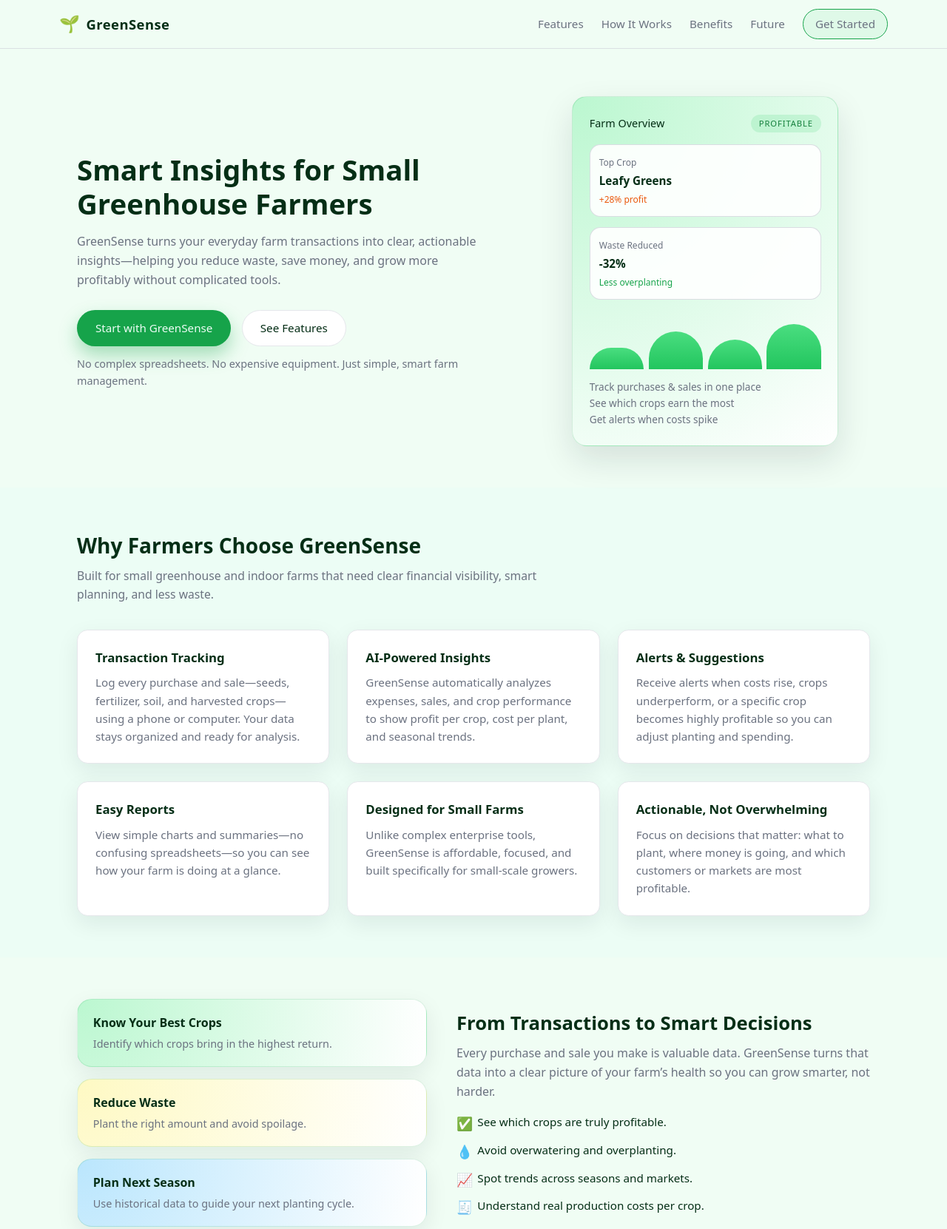
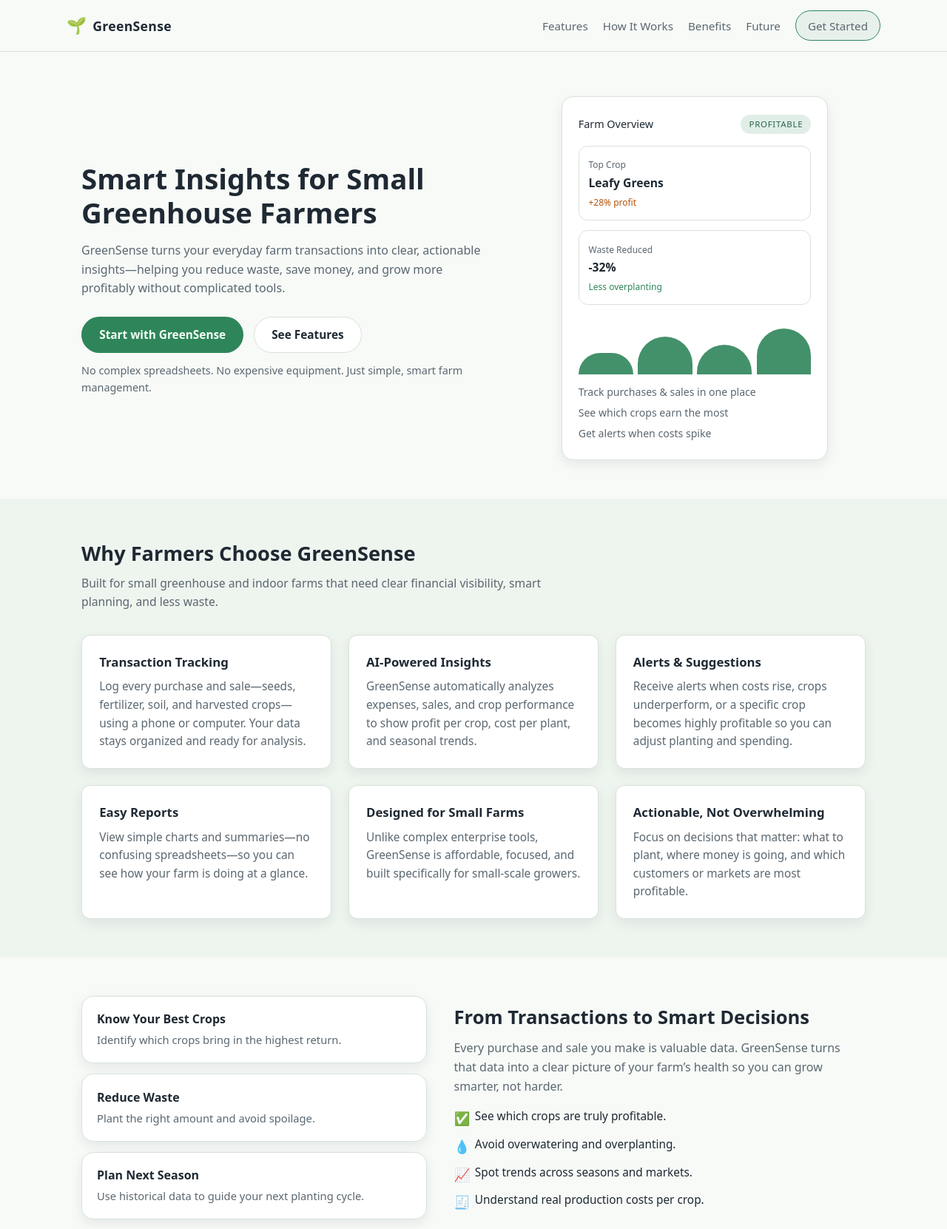
Before and after one commit to rekorou/ToledoLanding, a plain HTML site: page index.html in a window 1280 px wide. Shown: the top 1661 px of the page at 74% size. Drawn offline with Linux system fonts and the light colour scheme.

Commit message:
Simplify landing page styling

```diff
--- a/styles.css
+++ b/styles.css
@@ -7,21 +7,18 @@
 }
 
 :root {
-    --gs-bg: #f0fdf4;
-    --gs-bg-soft: #ecfdf5;
+    --gs-bg: #f7faf7;
+    --gs-bg-soft: #eef5ef;
     --gs-surface: #ffffff;
-    --gs-primary: #16a34a;
-    --gs-primary-dark: #15803d;
-    --gs-primary-soft: #bbf7d0;
-    --gs-accent: #22c55e;
-    --gs-text: #052e16;
-    --gs-muted: #6b7280;
-    --gs-border: #e5e7eb;
-    --gs-radius-lg: 1.25rem;
-    --gs-radius-md: 0.9rem;
+    --gs-primary: #2f855a;
+    --gs-primary-dark: #276749;
+    --gs-text: #1f2933;
+    --gs-muted: #5b6770;
+    --gs-border: #d9e2d9;
+    --gs-radius-lg: 1rem;
+    --gs-radius-md: 0.75rem;
     --gs-radius-pill: 999px;
-    --gs-shadow-soft: 0 18px 45px rgba(15, 23, 42, 0.12);
-    --gs-shadow-card: 0 10px 30px rgba(15, 23, 42, 0.08);
+    --gs-shadow-card: 0 6px 16px rgba(31, 41, 51, 0.08);
 }
 
 html {
@@ -48,11 +45,10 @@
 
 .container {
     width: 100%;
-    max-width: 1120px;
+    max-width: 1100px;
     margin: 0 auto;
-    padding: 0 1.5rem;
+    padding: 0 1.25rem;
 }
-
 
 .sr-only {
     position: absolute;
@@ -65,22 +61,19 @@
     border: 0;
 }
 
-
-
 .header {
     position: sticky;
     top: 0;
     z-index: 20;
-    background: rgba(240, 253, 244, 0.9);
-    backdrop-filter: blur(14px);
-    border-bottom: 1px solid rgba(209, 213, 219, 0.7);
+    background: var(--gs-bg);
+    border-bottom: 1px solid var(--gs-border);
 }
 
 .header__content {
     display: flex;
     align-items: center;
     justify-content: space-between;
-    padding: 0.75rem 0;
+    padding: 0.9rem 0;
 }
 
 .logo {
@@ -88,33 +81,32 @@
     align-items: center;
     gap: 0.5rem;
     font-weight: 700;
-    letter-spacing: 0.03em;
+    letter-spacing: 0.02em;
     color: var(--gs-text);
 }
 
 .logo__icon {
-    font-size: 1.4rem;
+    font-size: 1.35rem;
 }
 
 .logo__text {
-    font-size: 1.15rem;
+    font-size: 1.1rem;
 }
 
 .nav {
     display: flex;
     align-items: center;
-    gap: 1.5rem;
+    gap: 1.25rem;
     font-size: 0.95rem;
 }
 
 .nav a {
     color: var(--gs-muted);
-    transition: color 0.2s ease, transform 0.2s ease;
+    transition: color 0.2s ease;
 }
 
 .nav a:hover {
     color: var(--gs-text);
-    transform: translateY(-1px);
 }
 
 .nav__cta {
@@ -122,24 +114,22 @@
     border-radius: var(--gs-radius-pill);
     border: 1px solid var(--gs-primary);
     color: var(--gs-primary-dark);
-    background: rgba(34, 197, 94, 0.08);
+    background: rgba(47, 133, 90, 0.08);
 }
 
-
-
 .hero {
-    padding: 4rem 0 3.5rem;
+    padding: 3.75rem 0 3.25rem;
 }
 
 .hero__content {
     display: grid;
-    grid-template-columns: minmax(0, 1.3fr) minmax(0, 1fr);
-    gap: 3rem;
+    grid-template-columns: minmax(0, 1.2fr) minmax(0, 1fr);
+    gap: 2.75rem;
     align-items: center;
 }
 
 .hero__text h1 {
-    font-size: clamp(2.2rem, 3vw, 2.7rem);
+    font-size: clamp(2.1rem, 3vw, 2.6rem);
     line-height: 1.2;
     margin-bottom: 1rem;
 }
@@ -153,8 +143,8 @@
 .hero__actions {
     display: flex;
     flex-wrap: wrap;
-    gap: 0.9rem;
-    margin: 1.75rem 0 0.75rem;
+    gap: 0.85rem;
+    margin: 1.6rem 0 0.7rem;
 }
 
 .hero__note {
@@ -167,15 +157,14 @@
     justify-content: center;
 }
 
-
 .dash-card {
     width: 100%;
     max-width: 360px;
-    background: radial-gradient(circle at top left, #bbf7d0, #ffffff);
+    background: var(--gs-surface);
     border-radius: var(--gs-radius-lg);
-    box-shadow: var(--gs-shadow-soft);
-    border: 1px solid rgba(22, 163, 74, 0.18);
-    padding: 1.5rem 1.4rem;
+    box-shadow: var(--gs-shadow-card);
+    border: 1px solid var(--gs-border);
+    padding: 1.45rem 1.35rem;
 }
 
 .dash-card__header {
@@ -188,15 +177,15 @@
 }
 
 .pill {
-    padding: 0.2rem 0.7rem;
+    padding: 0.25rem 0.7rem;
     border-radius: var(--gs-radius-pill);
-    font-size: 0.7rem;
+    font-size: 0.72rem;
     text-transform: uppercase;
-    letter-spacing: 0.08em;
+    letter-spacing: 0.06em;
 }
 
 .pill--success {
-    background: rgba(34, 197, 94, 0.15);
+    background: rgba(47, 133, 90, 0.14);
     color: var(--gs-primary-dark);
 }
 
@@ -207,10 +196,10 @@
 }
 
 .dash-metric {
-    background: rgba(255, 255, 255, 0.9);
-    border-radius: 0.9rem;
-    padding: 0.65rem 0.75rem;
-    border: 1px solid rgba(209, 213, 219, 0.8);
+    background: var(--gs-surface);
+    border-radius: var(--gs-radius-md);
+    padding: 0.7rem 0.8rem;
+    border: 1px solid var(--gs-border);
 }
 
 .dash-metric__label {
@@ -221,18 +210,17 @@
 .dash-metric__value {
     font-weight: 600;
     display: block;
-    font-size: 0.95rem;
+    font-size: 0.98rem;
 }
 
 .dash-metric__change {
     font-size: 0.75rem;
-    color: #ea580c;
+    color: #b45309;
 }
 
 .dash-metric__change--good {
-    color: #16a34a;
+    color: var(--gs-primary);
 }
-
 
 .dash-chart {
     display: grid;
@@ -245,7 +233,8 @@
 
 .dash-chart__bar {
     border-radius: 999px 999px 0 0;
-    background: linear-gradient(to top, #22c55e, #4ade80);
+    background: var(--gs-primary);
+    opacity: 0.9;
 }
 
 .dash-chart__bar--1 {
@@ -263,14 +252,14 @@
 
 .dash-list {
     list-style: none;
-    font-size: 0.85rem;
+    font-size: 0.88rem;
     color: var(--gs-muted);
+    display: grid;
+    gap: 0.35rem;
 }
 
-
-
 .section {
-    padding: 3.5rem 0;
+    padding: 3.25rem 0;
 }
 
 .section--light {
@@ -278,21 +267,21 @@
 }
 
 .section--soft {
-    background: #f9fafb;
+    background: #f4f7f4;
 }
 
 .section--cta {
-    background: linear-gradient(135deg, #16a34a, #15803d);
-    color: #ecfdf5;
+    background: var(--gs-primary);
+    color: #f4fff7;
 }
 
 .section__header {
     max-width: 640px;
-    margin-bottom: 2.2rem;
+    margin-bottom: 2rem;
 }
 
 .section__header h2 {
-    font-size: 1.75rem;
+    font-size: 1.7rem;
     margin-bottom: 0.4rem;
 }
 
@@ -301,11 +290,9 @@
     color: var(--gs-muted);
 }
 
-
-
 .grid {
     display: grid;
-    gap: 1.5rem;
+    gap: 1.4rem;
 }
 
 .grid--3 {
@@ -315,16 +302,16 @@
 .card {
     background: var(--gs-surface);
     border-radius: var(--gs-radius-md);
-    padding: 1.5rem;
+    padding: 1.45rem;
     border: 1px solid var(--gs-border);
     box-shadow: var(--gs-shadow-card);
-    font-size: 0.95rem;
+    font-size: 0.96rem;
 }
 
 .card--soft {
     box-shadow: none;
     border-style: dashed;
-    background: #f9fafb;
+    background: #f7faf7;
 }
 
 .card h3 {
@@ -336,36 +323,31 @@
     color: var(--gs-muted);
 }
 
-
-
 .visual__content {
     display: grid;
-    grid-template-columns: minmax(0, 1.1fr) minmax(0, 1.3fr);
-    gap: 2.5rem;
+    grid-template-columns: minmax(0, 1.05fr) minmax(0, 1.25fr);
+    gap: 2.25rem;
     align-items: center;
 }
 
 .visual__image {
     display: grid;
-    gap: 1rem;
+    gap: 0.9rem;
 }
 
 .visual-card {
     border-radius: var(--gs-radius-lg);
-    padding: 1.2rem 1.3rem;
+    padding: 1.15rem 1.25rem;
     color: var(--gs-text);
     box-shadow: var(--gs-shadow-card);
-    border: 1px solid rgba(22, 163, 74, 0.15);
+    border: 1px solid var(--gs-border);
+    background: var(--gs-surface);
 }
 
-.visual-card--primary {
-    background: radial-gradient(circle at top left, #bbf7d0, #ffffff);
-}
-.visual-card--secondary {
-    background: radial-gradient(circle at top left, #fef9c3, #ffffff);
-}
+.visual-card--primary,
+.visual-card--secondary,
 .visual-card--tertiary {
-    background: radial-gradient(circle at top left, #bae6fd, #ffffff);
+    background: var(--gs-surface);
 }
 
 .visual-card h3 {
@@ -374,7 +356,7 @@
 }
 
 .visual-card p {
-    font-size: 0.9rem;
+    font-size: 0.92rem;
     color: var(--gs-muted);
 }
 
@@ -388,12 +370,11 @@
     margin-bottom: 1rem;
 }
 
-
 .icon-list {
     list-style: none;
     display: grid;
     gap: 0.6rem;
-    font-size: 0.95rem;
+    font-size: 0.96rem;
 }
 
 .icon-list__icon {
@@ -406,17 +387,15 @@
     align-items: flex-start;
 }
 
-
-
 .steps {
     display: grid;
-    gap: 1.2rem;
+    gap: 1.1rem;
 }
 
 .step {
     display: grid;
     grid-template-columns: auto minmax(0, 1fr);
-    gap: 0.9rem;
+    gap: 0.85rem;
     align-items: flex-start;
 }
 
@@ -427,7 +406,7 @@
     display: inline-flex;
     align-items: center;
     justify-content: center;
-    background: var(--gs-primary-soft);
+    background: rgba(47, 133, 90, 0.14);
     color: var(--gs-primary-dark);
     font-weight: 600;
     font-size: 0.95rem;
@@ -439,21 +418,19 @@
 }
 
 .step__body p {
-    font-size: 0.94rem;
+    font-size: 0.95rem;
     color: var(--gs-muted);
 }
-
-
 
 .benefits {
     display: grid;
     grid-template-columns: repeat(2, minmax(0, 1fr));
-    gap: 2rem;
+    gap: 1.9rem;
 }
 
 .checklist {
     list-style: none;
-    font-size: 0.95rem;
+    font-size: 0.96rem;
     color: var(--gs-muted);
     display: grid;
     gap: 0.45rem;
@@ -465,12 +442,10 @@
     margin-right: 0.35rem;
 }
 
-
-
 .cta {
     display: grid;
-    grid-template-columns: minmax(0, 1.6fr) minmax(0, 1.1fr);
-    gap: 1.8rem;
+    grid-template-columns: minmax(0, 1.5fr) minmax(0, 1.05fr);
+    gap: 1.7rem;
     align-items: center;
 }
 
@@ -480,15 +455,15 @@
 }
 
 .cta__text p {
-    font-size: 0.98rem;
+    font-size: 1rem;
     opacity: 0.95;
 }
 
 .cta__form {
-    background: rgba(15, 118, 110, 0.12);
+    background: rgba(244, 255, 247, 0.14);
     border-radius: var(--gs-radius-lg);
-    padding: 1.2rem 1.4rem;
-    border: 1px solid rgba(209, 250, 229, 0.6);
+    padding: 1.2rem 1.35rem;
+    border: 1px solid rgba(244, 255, 247, 0.4);
 }
 
 .cta__fields {
@@ -500,49 +475,47 @@
 .cta__fields input {
     flex: 1 1 180px;
     border-radius: var(--gs-radius-pill);
-    border: none;
+    border: 1px solid transparent;
     padding: 0.7rem 0.9rem;
-    font-size: 0.95rem;
+    font-size: 0.96rem;
     outline: none;
 }
 
+.cta__fields input:focus {
+    border-color: rgba(39, 103, 73, 0.5);
+}
+
 .cta__note {
-    font-size: 0.8rem;
+    font-size: 0.82rem;
     margin-top: 0.4rem;
     opacity: 0.95;
 }
-
-
 
 .btn {
     display: inline-flex;
     align-items: center;
     justify-content: center;
-    padding: 0.7rem 1.5rem;
+    padding: 0.7rem 1.45rem;
     border-radius: var(--gs-radius-pill);
     border: 1px solid transparent;
-    font-size: 0.95rem;
-    font-weight: 500;
+    font-size: 0.96rem;
+    font-weight: 600;
     cursor: pointer;
-    transition: background 0.2s ease, color 0.2s ease, box-shadow 0.2s ease,
-        transform 0.2s ease;
+    transition: background 0.2s ease, color 0.2s ease, border-color 0.2s ease;
 }
 
 .btn--primary {
     background: var(--gs-primary);
-    color: #ecfdf5;
-    box-shadow: 0 12px 25px rgba(22, 163, 74, 0.35);
+    color: #f4fff7;
 }
 
 .btn--primary:hover {
     background: var(--gs-primary-dark);
-    transform: translateY(-1px);
-    box-shadow: 0 16px 32px rgba(22, 163, 74, 0.45);
 }
 
 .btn--ghost {
     border-color: var(--gs-border);
-    background: #ffffff;
+    background: var(--gs-surface);
     color: var(--gs-text);
 }
 
@@ -551,12 +524,10 @@
     color: var(--gs-primary-dark);
 }
 
-
-
 .footer {
     border-top: 1px solid var(--gs-border);
-    background: #f9fafb;
-    padding: 1.5rem 0;
+    background: #f4f7f4;
+    padding: 1.6rem 0;
 }
 
 .footer__content {
@@ -564,7 +535,7 @@
     align-items: center;
     justify-content: space-between;
     gap: 1.5rem;
-    font-size: 0.85rem;
+    font-size: 0.88rem;
     color: var(--gs-muted);
 }
 
@@ -592,10 +563,8 @@
 .footer__social a {
     border-radius: 999px;
     border: 1px solid var(--gs-border);
-    padding: 0.18rem 0.5rem;
+    padding: 0.2rem 0.5rem;
 }
-
-
 
 @media (max-width: 960px) {
     .hero__content,
@@ -606,7 +575,7 @@
     }
 
     .hero {
-        padding-top: 3.2rem;
+        padding-top: 3.1rem;
     }
 
     .grid--3 {
@@ -628,7 +597,7 @@
     }
 
     .nav {
-        display: none; /* keep nav simple for the assignment */
+        display: none;
     }
 
     .hero__text h1 {
```
